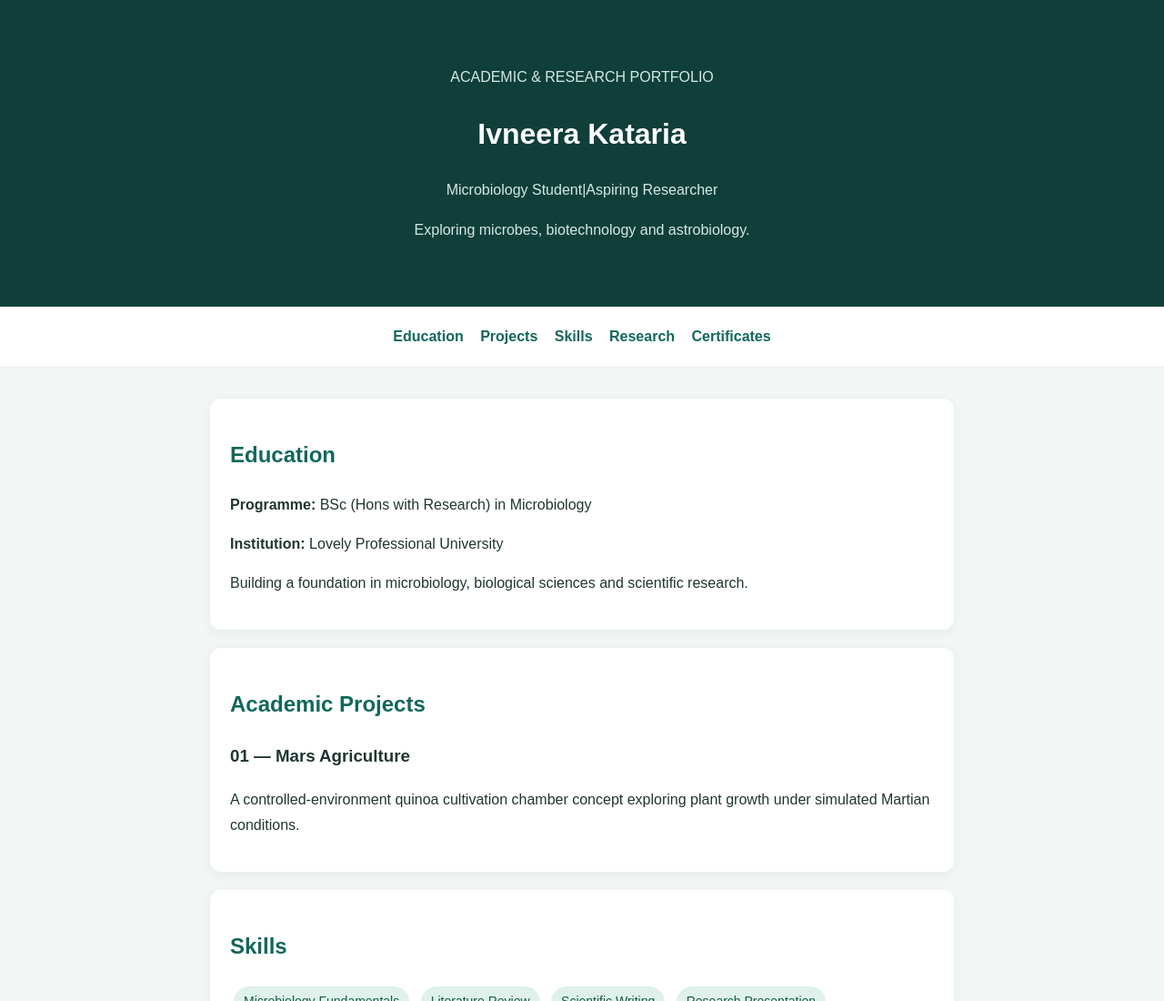
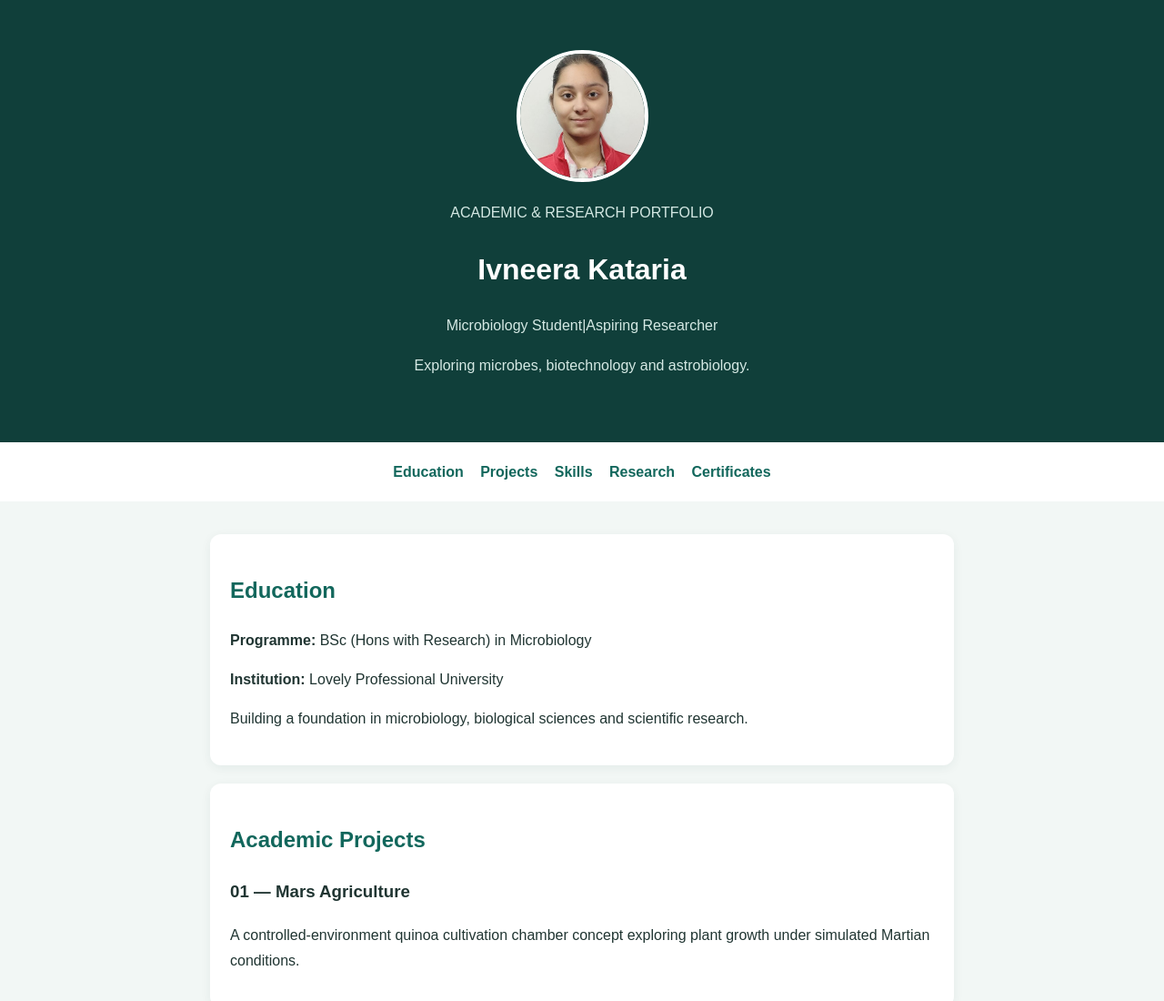
Before and after one commit to Ivneera-16/Ivneera-16.github.io, a plain HTML site: page index.html in a window 1280 px wide. Shown: the top 1100 px of the page at 91% size. Drawn offline with Linux system fonts and the light colour scheme.

Commit message:
Add profile photo to portfolio

```diff
--- a/index.html
+++ b/index.html
@@ -20,6 +20,16 @@
       color: white;
       padding: 55px 20px;
       text-align: center;
+    }
+    .profile-photo {
+  width: 145px;
+  height: 145px;
+  object-fit: cover;
+  object-position: center 30%;
+  border-radius: 50%;
+  border: 4px solid white;
+  display: block;
+  margin: 0 auto 20px;
     }
     header p { color: #d5e9e4; }
     nav {
@@ -69,6 +79,7 @@
 <body>
 
 <header>
+  <img src="profile.jpg" alt="Ivneera Kataria" class="profile-photo">
   <p>ACADEMIC & RESEARCH PORTFOLIO</p>
   <h1>Ivneera Kataria</h1>
   <p>Microbiology Student|Aspiring Researcher</p>
```
